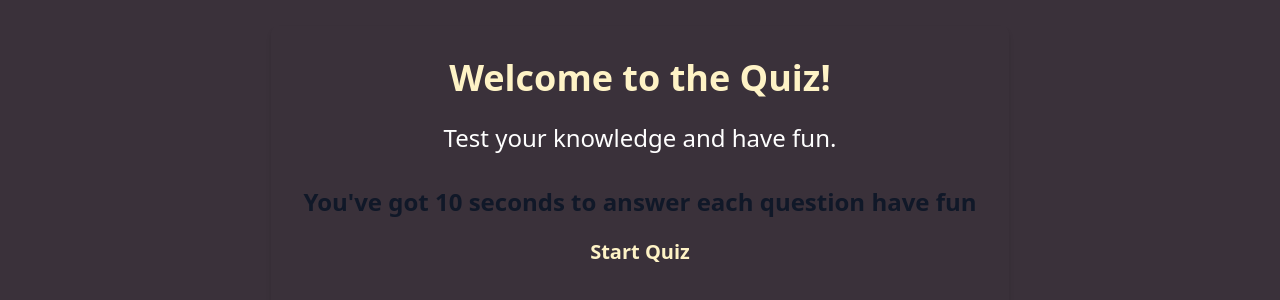
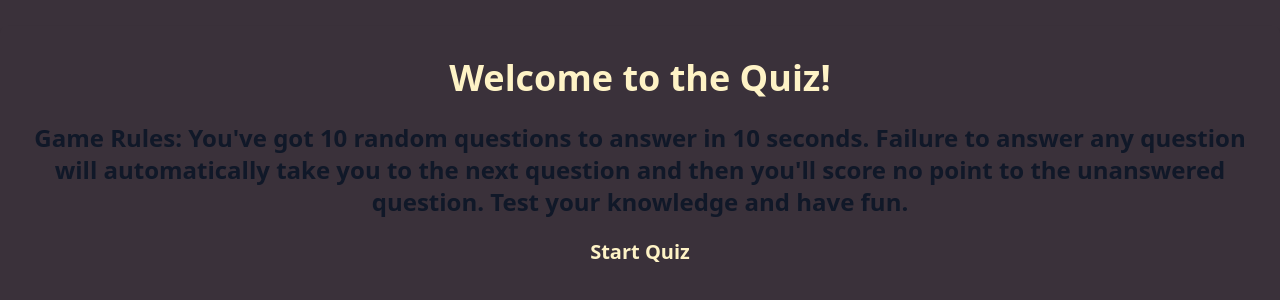
Before and after one commit to nyapblesso-a11y/Quizz_App, a React (Vite) app: page / in a window 1280 px wide. Shown: the part 134-434 px from the top of the page. Built offline with nearby package versions, Linux system fonts and the light colour scheme.

Commit message:
the rules of the game has been stated to ensure that the user knows what the game is all about

```diff
--- a/src/HomePage/HomePage.jsx
+++ b/src/HomePage/HomePage.jsx
@@ -2,23 +2,29 @@ import { Navigate, useNavigate } from "react-router-dom";
 import { useQuesStore } from "../Store/quizzStore";
 
 const HopePage = () => {
-  const navigate = useNavigate()
-  const { startQuizz} = useQuesStore()
+  const navigate = useNavigate();
+  const { startQuizz } = useQuesStore();
   const handleStart = async () => {
-    await startQuizz()
-    navigate('/quizz')
-  }
+    await startQuizz();
+    navigate("/quizz");
+  };
   return (
     <>
       <div className="bg-transparent  p-8 rounded-lg shadow-md text-center">
         <h1 className="text-4xl font-bold text-amber-100 mb-6">
           Welcome to the Quiz!
         </h1>
-          <p className="text-2xl text-white mb-8">
+
+        <h6 className="text-2xl text-gray-900 mb-2 font-bold ">
+          Game Rules: You've got 10 random questions to answer in 10 seconds.
+          Failure to answer any question will automatically take you to the next
+          question and then you'll score no point to the unanswered question.
           Test your knowledge and have fun.
-          </p>
-           <h6 className="text-2xl text-gray-900 mb-2 font-bold ">You've got 10 seconds to answer each question have fun</h6>
-          <button className="bg-transparent p-8 hover:bg-[#232024] text-amber-100 font-bold py-3 px-6 rounded-1.5xl text-xl transition duration-300 ease-in-out transform hover:scale-105" onClick={handleStart}>
+        </h6>
+        <button
+          className="bg-transparent p-8 hover:bg-[#232024] text-amber-100 font-bold py-3 px-6 rounded-1.5xl text-xl transition duration-300 ease-in-out transform hover:scale-105"
+          onClick={handleStart}
+        >
           Start Quiz
         </button>
       </div>
```
Lines whose indentation alone changed are shown as unchanged.
